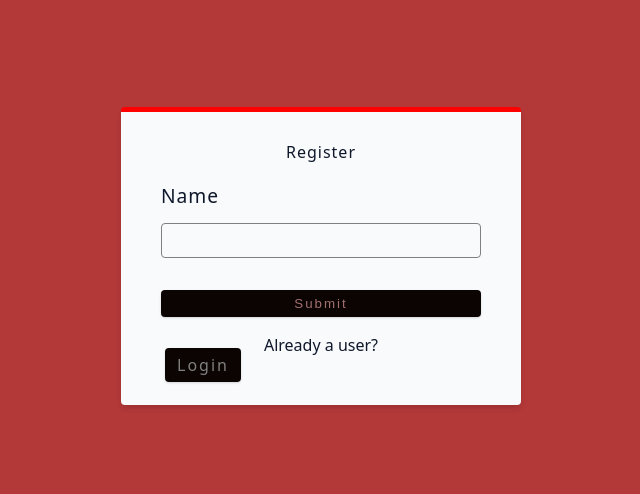
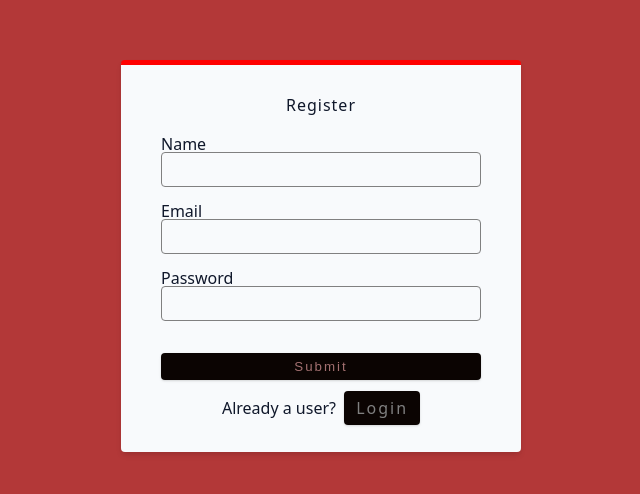
Before and after one commit to AliCodes22/Habitly, a React (Create React App) app in the folder client/: page /register in a window 1280 px wide. Shown: the part 144-638 px from the top of the page, without its empty margins (319-959 px from the left). Built offline with nearby package versions, Linux system fonts and the light colour scheme.

Commit message:
Register page done, input component created

```diff
--- /dev/null
+++ b/client/src/Components/Input.jsx
@@ -0,0 +1,16 @@
+const Input = ({ type, name, labelText }) => {
+  return (
+    <div className="form-row">
+      <label htmlFor={name}>{labelText || name}</label>
+      <input
+        type={type}
+        id={name}
+        name={name}
+        className="form-input"
+        required
+      />
+    </div>
+  );
+};
+
+export default Input;
--- a/client/src/Pages/Register.jsx
+++ b/client/src/Pages/Register.jsx
@@ -1,24 +1,24 @@
 import styled from "styled-components";
 import { Link } from "react-router-dom";
+import Input from "../Components/Input";
 
 const Register = () => {
   return (
     <Wrapper>
       <form className="form">
         <h4>Register</h4>
-        <div className="form-row">
-          <label htmlFor="name" className="form-label">
-            Name
-          </label>
-          <input type="text" id="name" name="name" className="form-input" />
-        </div>
+        <Input name="name" type="text" labelText="Name" />
+        <Input name="email" type="email" labelText="Email" />
+        <Input name="password" type="password" labelText="Password" />
         <button type="submit" className="btn btn-block">
           Submit
         </button>
-        <p>Already a user?</p>
-        <Link to="/login" className="member-btn btn">
-          Login
-        </Link>
+        <p>
+          Already a user?{" "}
+          <Link to="/login" className="member-btn btn">
+            Login
+          </Link>
+        </p>
       </form>
     </Wrapper>
   );
```
